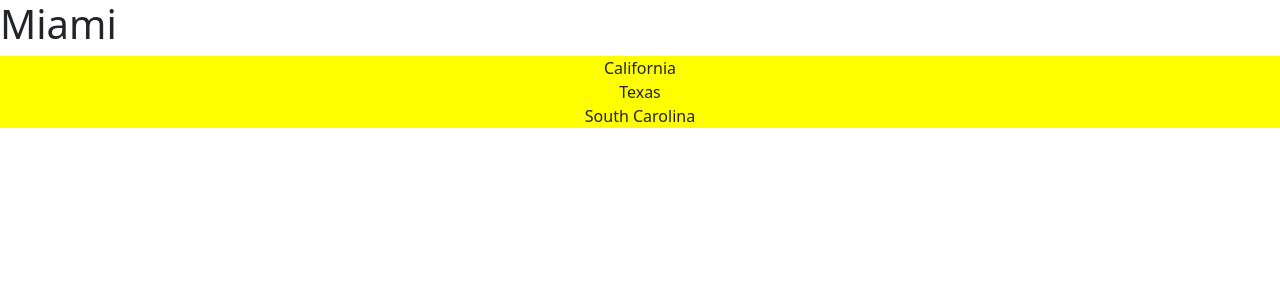
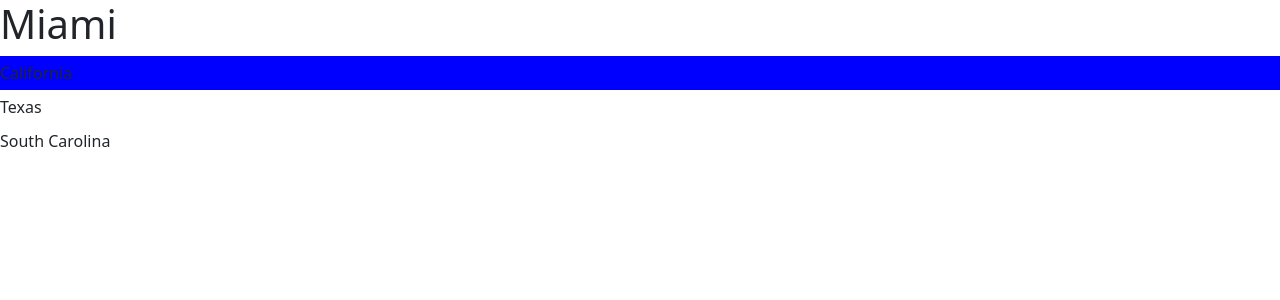
Before and after one commit to noorhshalabi/react-learning, a React (Vite) app: page / in a window 1280 px wide. Shown: the top 300 px of the page. Built offline with nearby package versions, Linux system fonts and the light colour scheme.

Commit message:
Styled components, css in JS

```diff
--- a/package.json
+++ b/package.json
@@ -10,9 +10,11 @@
     "preview": "vite preview"
   },
   "dependencies": {
+    "@types/styled-components": "^5.1.34",
     "bootstrap": "^5.3.3",
     "react": "^18.2.0",
-    "react-dom": "^18.2.0"
+    "react-dom": "^18.2.0",
+    "styled-components": "^6.1.8"
   },
   "devDependencies": {
     "@types/react": "^18.2.55",
--- a/src/components/ListGroup/ListGroup.tsx
+++ b/src/components/ListGroup/ListGroup.tsx
@@ -1,5 +1,21 @@
 import { useState } from "react";
-import styles from "./ListGroup.module.css"; // Import the CSS file
+import styled from "styled-components";
+
+//this way is easier to syle components based off props or state
+
+const List = styled.ul`
+  list-style: none;
+  padding: 0;
+`;
+
+interface ListItemProps {
+  active: boolean;
+}
+
+const ListItem = styled.li<ListItemProps>`
+  padding: 5px 0;
+  background-color: ${(props) => (props.active ? "blue" : "none")};
+`;
 
 interface Props {
   items: string[];
@@ -8,20 +24,16 @@
 }
 
 function ListGroup({ items, heading, onSelectItem }: Props) {
-  const [selectedIndex, setSelectedIndex] = useState(-1);
+  const [selectedIndex, setSelectedIndex] = useState(0);
 
   return (
     <>
       <h1>{heading}</h1>
       {items.length === 0 && <p>No item found</p>}
-      <ul className={[styles.listGroup, styles.container].join(" ")}>
+      <List>
         {items.map((item, index) => (
-          <li
-            className={
-              selectedIndex === index
-                ? "list-group-item active"
-                : "list-group-item"
-            }
+          <ListItem
+            active={index === selectedIndex}
             key={item}
             onClick={() => {
               setSelectedIndex(index);
@@ -29,9 +41,9 @@
             }}
           >
             {item}
-          </li>
+          </ListItem>
         ))}
-      </ul>
+      </List>
     </>
   );
 }
```
Also changed, not shown: 1 other file (tests, documents, lock files or other folders).
